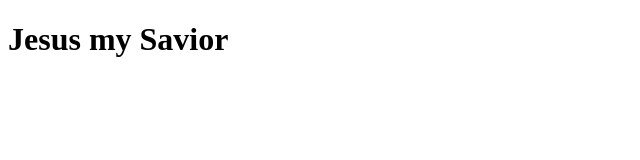
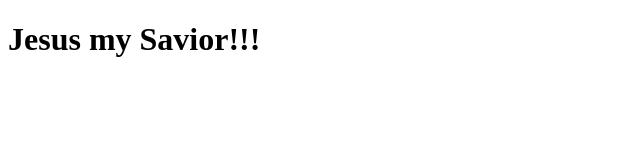
Before and after one commit to ApolloEstrella/webapp, an Angular app: page / in a window 1280 px wide. Shown: the top 160 px of the page, without its empty margins (0-640 px from the left). Built offline with nearby package versions, Linux system fonts and the light colour scheme.

Commit message:
Update app.component.html
dfgdsg

```diff
--- a/src/app/app.component.html
+++ b/src/app/app.component.html
@@ -1 +1 @@
-<h1>Jesus my Savior</h1>
+<h1>Jesus my Savior!!!</h1>
```
